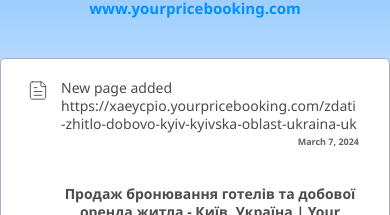
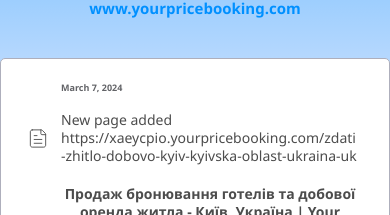
Before and after one commit to YourPriceBooking/The_wandered, a Next.js app in the folder blog_next/: page /daily-journal-of-your-price-booking-service-history in a window 390 px wide. Shown: the part 173-388 px from the top of the page. Built offline with nearby package versions, Linux system fonts and the light colour scheme.

Commit message:
fix date layout

```diff
--- a/blog_next/src/Components/JournalPosts/JournalPost/JournalPost.module.scss
+++ b/blog_next/src/Components/JournalPosts/JournalPost/JournalPost.module.scss
@@ -35,3 +35,27 @@
 		line-height: 15px;
 	}
 }
+.headerPostContent {
+	width: 100%;
+	display: flex;
+	justify-content: space-between;
+	@media (max-width: 768px) {
+		flex-direction: column-reverse;
+		&:first-child {
+			justify-content: center;
+			align-items: flex-start;
+		}
+		&:last-child {
+			justify-content: center;
+			align-items: center;
+		}
+	}
+	& .headerPostContentLink {
+		width: 75%;
+		display: flex;
+		align-items: center;
+		@media (max-width: 768px) {
+			width: 100%;
+		}
+	}
+}
--- a/blog_next/src/Components/JournalPosts/JournalPost/JournalPost.tsx
+++ b/blog_next/src/Components/JournalPosts/JournalPost/JournalPost.tsx
@@ -13,8 +13,8 @@
 const JournalPost: React.FC<JournalPost> = ({ post }) => {
 	return (
 		<div className={s.articleBlock}>
-			<div className={s.infoPostContent}>
-				<div className={s.infoPostContentLink}>
+			<div className={s.headerPostContent}>
+				<div className={s.headerPostContentLink}>
 					<JournalPostIcon />
 					<JournalPostLink link={post.url} />
 				</div>
--- a/blog_next/src/Components/JournalPosts/JournalPost/JournalPostLink/JournalPostLink.module.scss
+++ b/blog_next/src/Components/JournalPosts/JournalPost/JournalPostLink/JournalPostLink.module.scss
@@ -1,4 +1,5 @@
 .link {
+	width: 100%;
 	font-weight: 400;
 	overflow-wrap: anywhere;
 	@media (max-width: 768px) {
```
